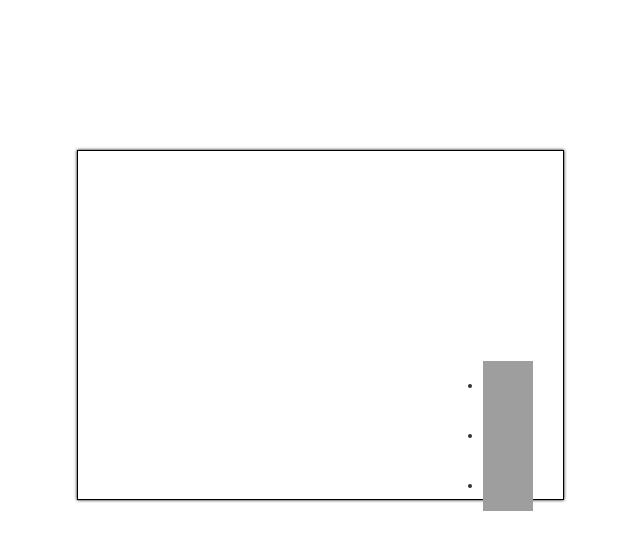
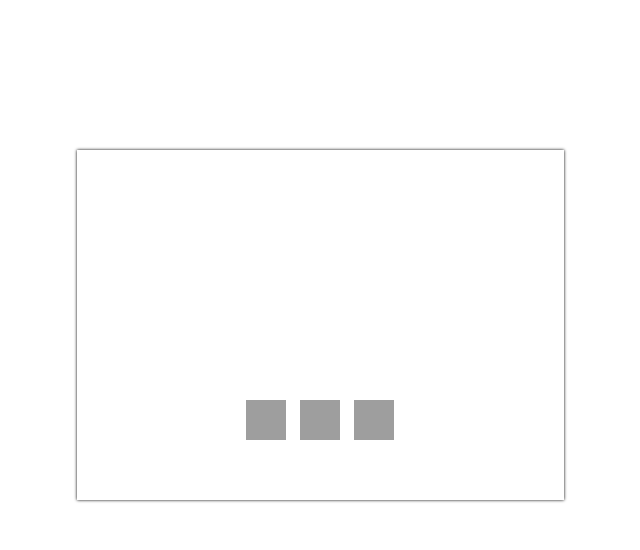
Before and after one commit to Mizuone/QuoteMachine, a plain HTML site: page index.html in a window 1280 px wide. Shown: the whole page, without its empty margins (271-911 px from the left). Drawn offline with nearby package versions, Linux system fonts and the light colour scheme; grey boxes are pictures that could not be loaded.

Commit message:
Update stylesheet.css

```diff
--- a/stylesheet.css
+++ b/stylesheet.css
@@ -3,7 +3,6 @@
     position: relative;
     top: 150px;
     height: 350px;
-    border: 1px solid black;
     box-shadow: 0 0 3px black;
 }
 #randomquotecontainer {
@@ -12,8 +11,10 @@
 }
 #randomquotecontainer p, .person {
     font-family: 'Raleway', sans-serif;
-    line-height: 125%;
-    font-size: 1.5em;
+    font-weight: 300;
+    text-align: left;
+    line-height: 150%;
+    font-size: 1.6em;
     font-style: italic;
 }
 
@@ -22,8 +23,17 @@
 }
 .socialicons {
     position: relative;
-    float: right;
-    top: 100px;
+    top: 135px;
+    text-align: center;
+}
+.socialicons a img{
+    padding: 5px;
+}
+ul.listicons {
+    padding-left: 0px;
+}
+li {
+    display: inline;
 }
 .addbold {
     font-weight: bold;
```
